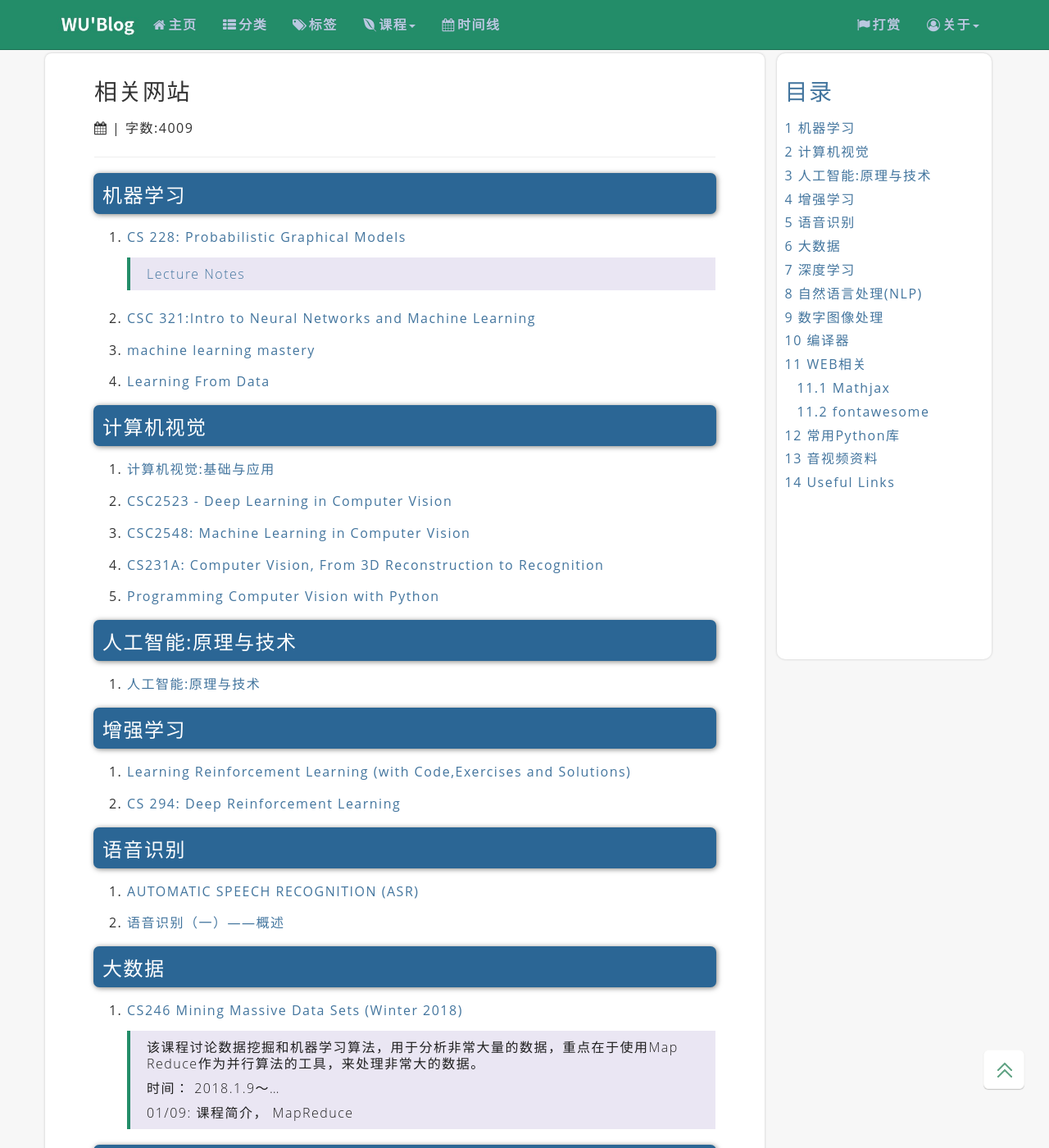
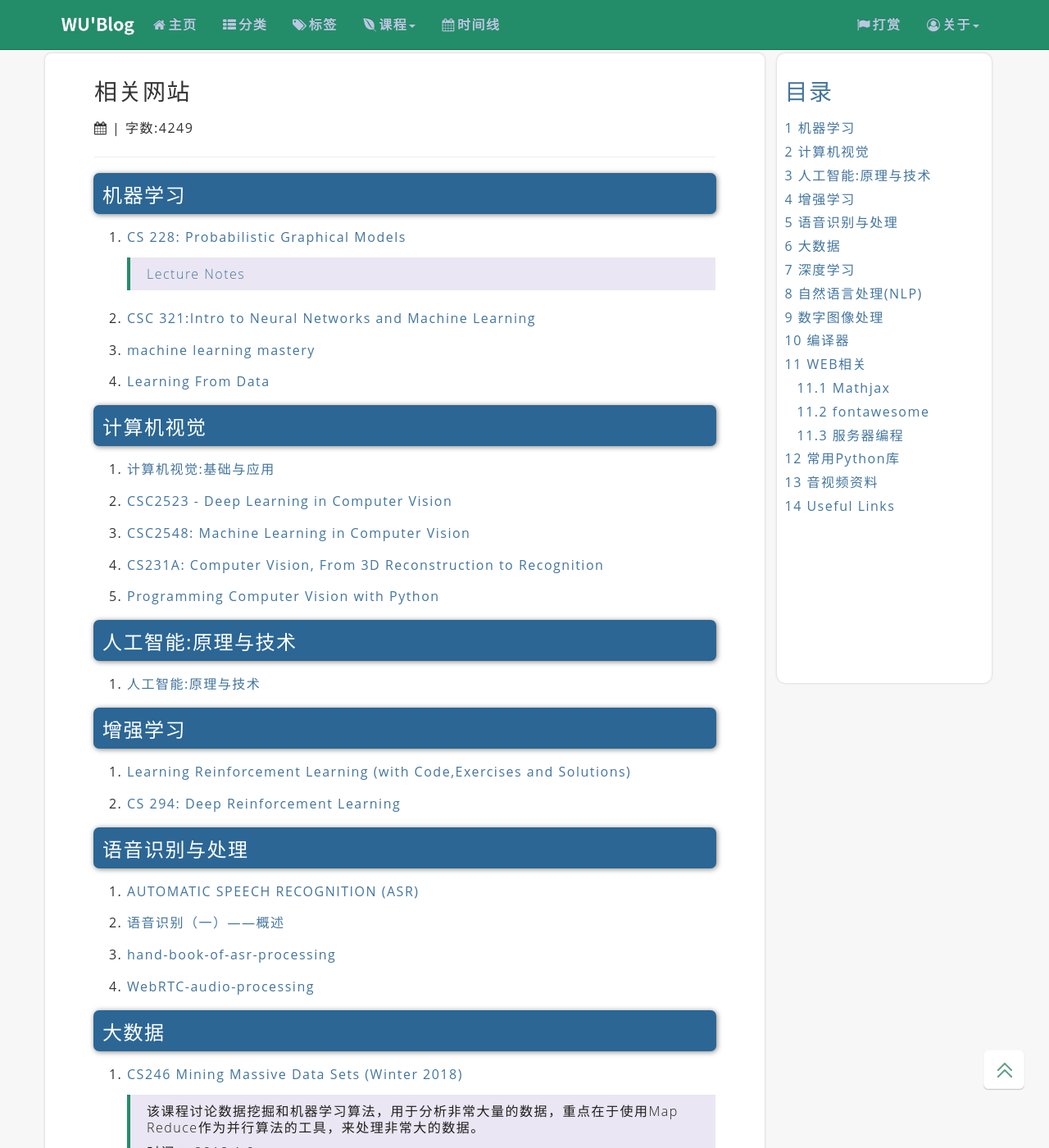
Before and after one commit to 13324077/13324077.github.io, a Jekyll site: the page built from reference.md, in a window 1280 px wide and 1400 px high, scrolled down 219 px. Shown: the whole window at 82% size. Built offline with Jekyll 4.4.1, drawn with Linux system fonts in a browser that asks for light colours; comment, search, counter and statistics services are not loaded; some of the changed text lies outside the part shown.

Commit message:
add the notes to reference.md

```diff
--- a/reference.md
+++ b/reference.md
@@ -38,11 +38,15 @@
 
 2. [CS 294: Deep Reinforcement Learning](http://rll.berkeley.edu/deeprlcourse/)
 
-# 语音识别
+# 语音识别与处理
 
 1. [AUTOMATIC SPEECH RECOGNITION (ASR)](http://www.inf.ed.ac.uk/teaching/courses/asr/)
 
 2. [语音识别（一）——概述](http://antkillerfarm.github.io/graphics/2018/04/16/speech.html)
+
+3. [hand-book-of-asr-processing](https://legacy.gitbook.com/@shichaog1)
+
+4. [WebRTC-audio-processing](https://github.com/shichaog/WebRTC-audio-processing)
 
 # 大数据
 
@@ -105,6 +109,9 @@
 
 1.[fontawesome官网](http://fontawesome.dashgame.com/)
 
+## 服务器编程
+
+1. [服务器端编程心得（七）——开源一款即时通讯软件的源码](https://www.cnblogs.com/balloonwj/p/9093560.html)
 
 # 常用Python库
 
```
